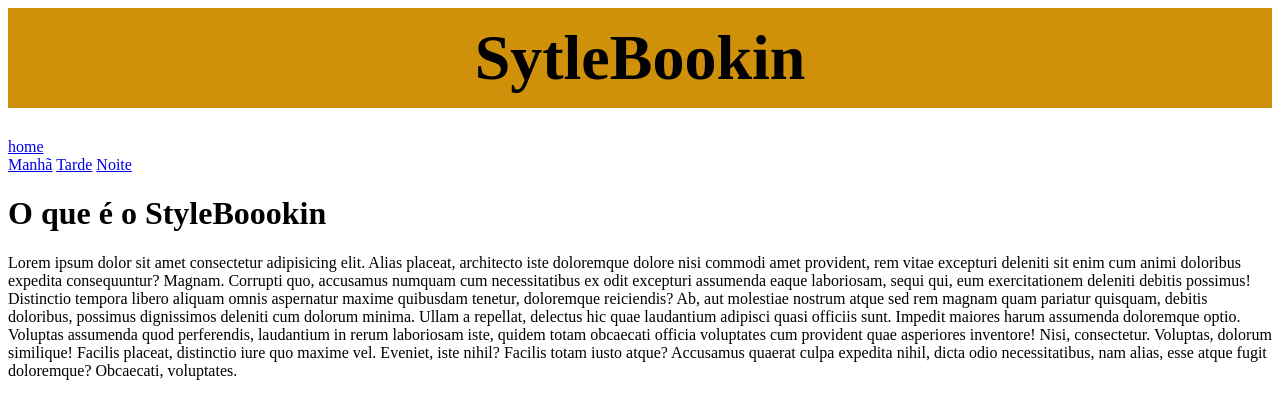
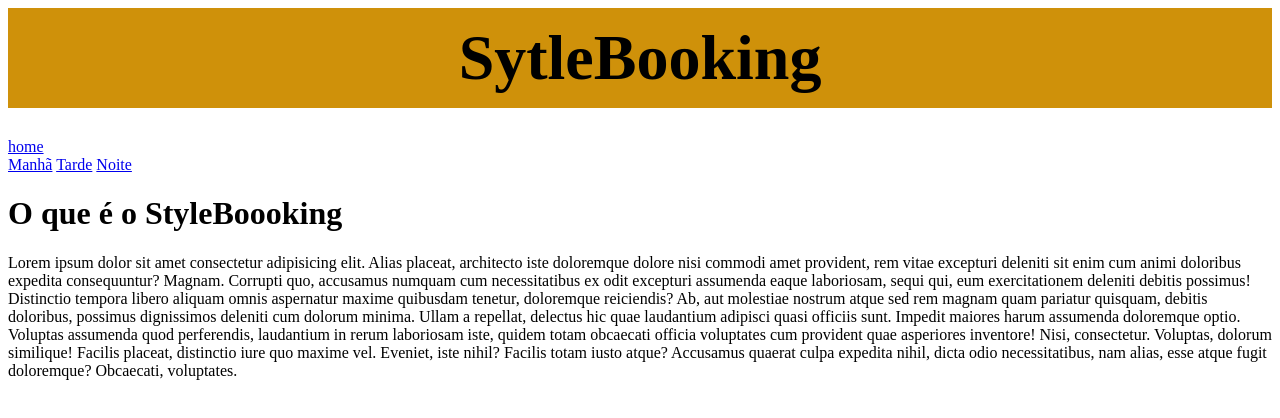
Before and after one commit to GabrielLopes03/Projeto_SoftWork, a plain HTML site: page index.html in a window 1280 px wide. Drawn offline with Linux system fonts and the light colour scheme.

Commit message:
Update index.html

```diff
--- a/index.html
+++ b/index.html
@@ -4,12 +4,12 @@
     <meta charset="UTF-8">
     <meta http-equiv="X-UA-Compatible" content="IE=edge">
     <meta name="viewport" content="width=device-width, initial-scale=1.0">
-    <title>SytleBookin</title>
+    <title>SytleBooking</title>
     <link rel="stylesheet" href="css/style.css">
 </head>
 <body>
     <div class="titulo_principal">
-        <h1>SytleBookin</h1>
+        <h1>SytleBooking</h1>
     </div>
     <header>
         <div>
@@ -23,7 +23,7 @@
             </nav>
         </div>
         <div class="titulo_secundario">
-            <h1>O que é o StyleBoookin</h1>
+            <h1>O que é o StyleBoooking</h1>
         </div>
         <div class="texto_principal">
             <p>Lorem ipsum dolor sit amet consectetur adipisicing elit. Alias placeat, architecto iste doloremque dolore nisi commodi amet provident, rem vitae excepturi deleniti sit enim cum animi doloribus expedita consequuntur? Magnam.
```
